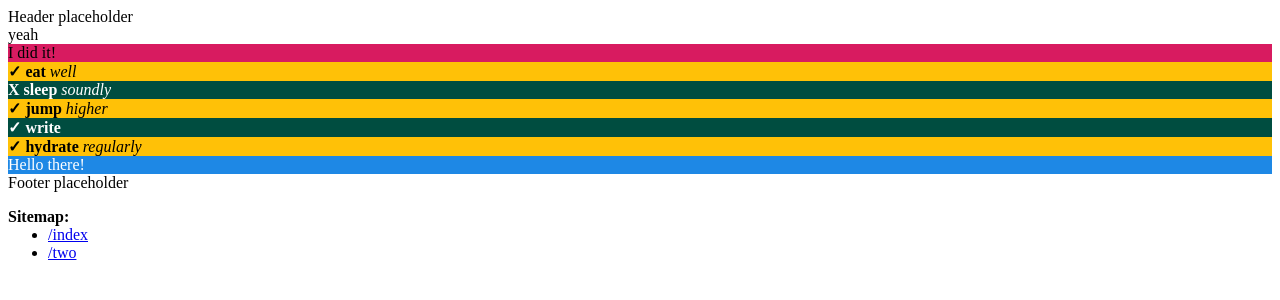
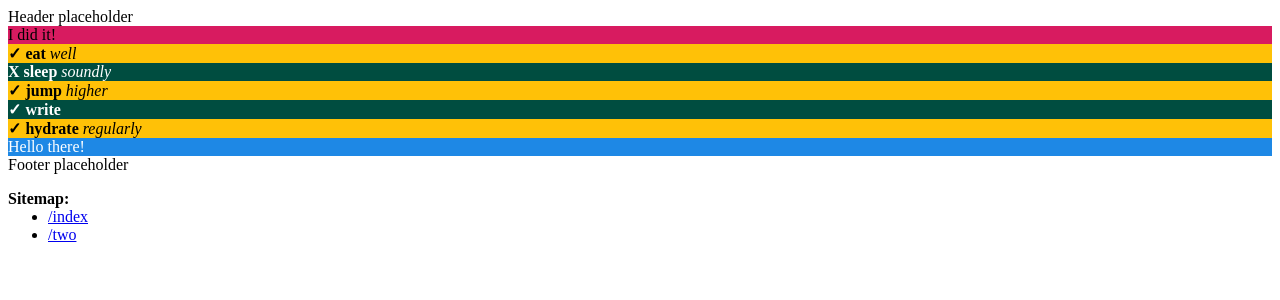
Before and after one commit to stackbit-projects/majestic-artichoke-a867b, a Jekyll site: the page built from pages/advanced/index.md, in a window 1280 px wide. Shown: the top 300 px of the page. Built offline with Jekyll 4.4.1, drawn with Linux system fonts in a browser that asks for light colours.

Commit message:
advanced_page.html: changed

```diff
--- a/_layouts/advanced_page.html
+++ b/_layouts/advanced_page.html
@@ -1,7 +1,7 @@
 ---
 layout: standard_header_footer
 ---
-<div class="xyzzy">{{ site.env }}yeah
+<div class="xyzzy">
   {% for section in page.sections %}
     {% assign sectionType = section.type %}
     {% if section and sectionType %}
```
